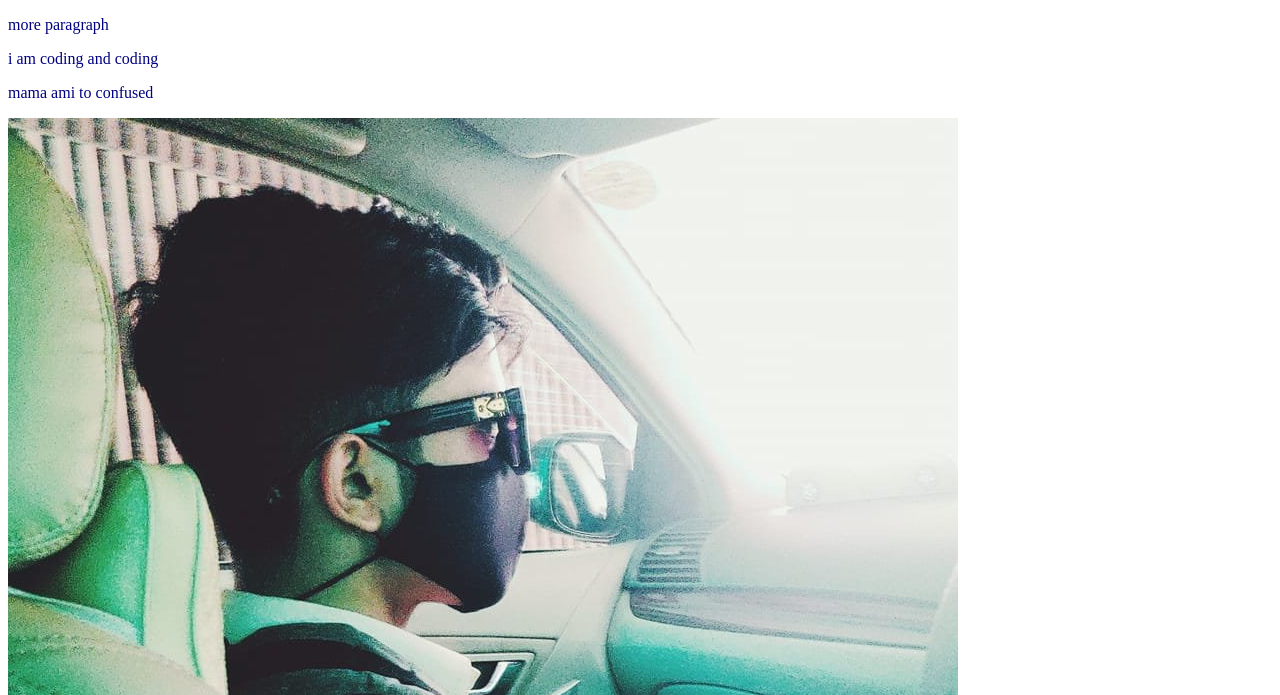
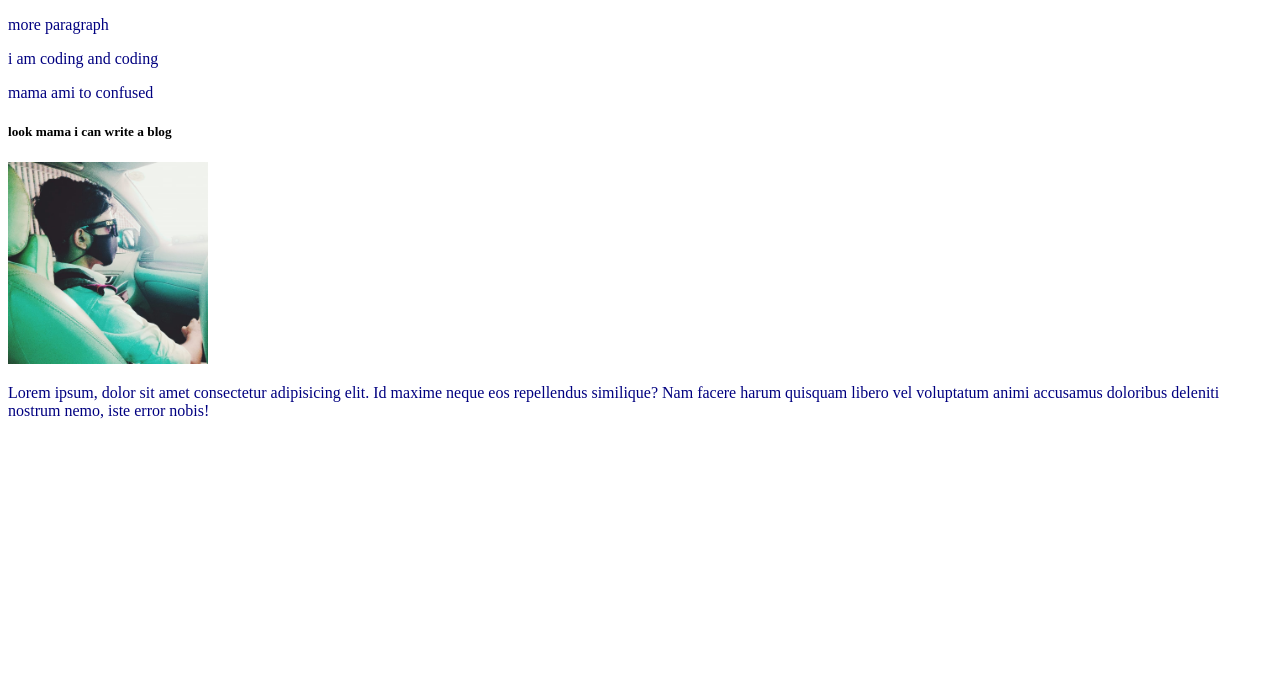
Before and after one commit to Amirulislamsohan/my-secound-repo, a plain HTML site: page index.html in a window 1280 px wide. Shown: the part 105-800 px from the top of the page. Drawn offline with Linux system fonts and the light colour scheme.

Commit message:
new blog added

```diff
--- a/index.html
+++ b/index.html
@@ -13,8 +13,13 @@
         <p>more paragraph</p>
         <p>i am coding and coding</p>
         <p>mama ami to confused</p>
+        <h5>look mama i can write a blog</h5>
 
 
-        <img src="fear.jpg">
+        <img src="fear.jpg" width="200px">
+        <div>
+<p>Lorem ipsum, dolor sit amet consectetur adipisicing elit. Id maxime neque eos repellendus similique? Nam facere harum quisquam libero vel voluptatum animi accusamus doloribus deleniti nostrum nemo, iste error nobis!</p>
+
+        </div>
     </body>
 </html>
```
